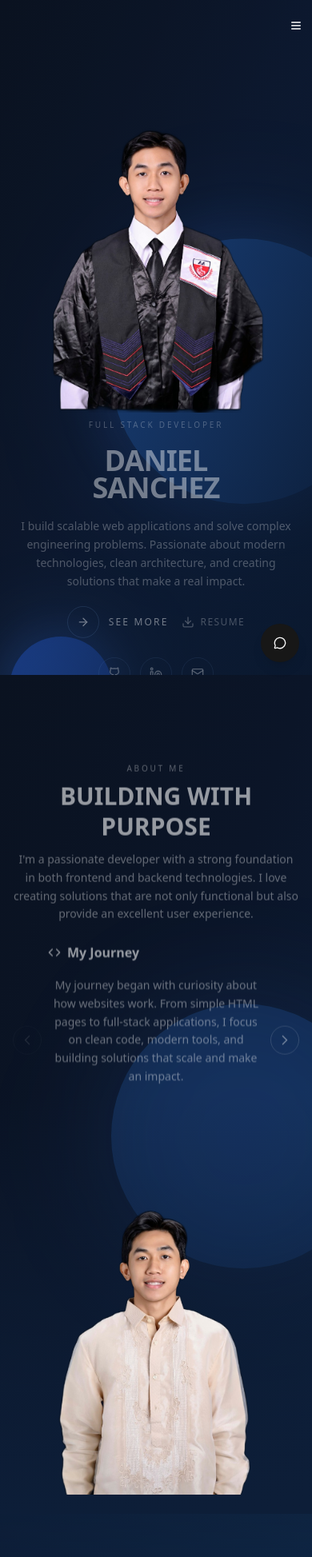
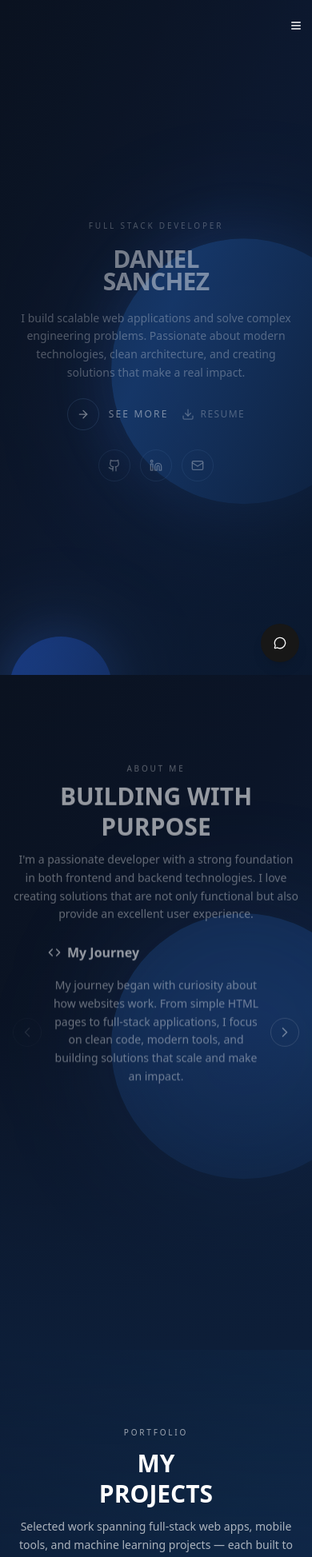
Before and after one commit to DJSanch/DJSanch_Portfolio, a Next.js app: page / in a window 390 px wide. Shown: the top 1947 px of the page at 80% size. Built offline with nearby package versions, Linux system fonts and the light colour scheme.

Commit message:
responsive

```diff
--- a/src/app/globals.css
+++ b/src/app/globals.css
@@ -1,5 +1,10 @@
 @import "tailwindcss";
 @import "tw-animate-css";
+
+html,
+body {
+  overflow-x: hidden;
+}
 
 @custom-variant dark (&:is(.dark *));
 
--- a/src/components/projects-events-slide.tsx
+++ b/src/components/projects-events-slide.tsx
@@ -65,7 +65,7 @@ export function ProjectsEventsPlane({ children }: { children: React.ReactNode })
   return (
     <div id="projects-events" className="relative h-[100dvh] scroll-mt-0">
       <div className="sticky top-0 h-[100dvh] overflow-hidden">
-        <div className="relative h-full w-full overflow-hidden">{children}</div>
+        <div className="relative h-full w-full overflow-hidden overscroll-contain">{children}</div>
       </div>
     </div>
   )
--- a/src/components/sections/about.tsx
+++ b/src/components/sections/about.tsx
@@ -1,11 +1,10 @@
 "use client"
 
 import { useCallback, useEffect, useRef, useState } from "react"
-import Image from "next/image"
 import { Card, CardContent, CardHeader, CardTitle } from "@/components/ui/card"
 import { Badge } from "@/components/ui/badge"
 import { GraduationCap, Briefcase, Code, Award, ChevronLeft, ChevronRight, type LucideIcon } from "lucide-react"
-import { useHeroAboutBlend, scrollToHero } from "@/components/hero-about-scroll"
+import { useHeroAboutBlend } from "@/components/hero-about-scroll"
 
 const aboutCardClass =
   "h-full gap-2 border-0 bg-transparent py-2 text-white shadow-none backdrop-blur-none"
@@ -193,7 +192,7 @@ const About = () => {
         />
 
         <div className="container relative z-10 mx-auto flex min-h-screen flex-col px-4 pb-6 pt-24 sm:px-6 sm:pb-8 sm:pt-28">
-          <div className="grid min-h-[calc(100dvh-7rem)] w-full grid-cols-1 items-stretch gap-8 lg:grid-cols-2 lg:gap-4 xl:gap-6">
+          <div className="grid w-full grid-cols-1 items-stretch gap-6 sm:gap-8 lg:min-h-[calc(100dvh-7rem)] lg:grid-cols-2 lg:gap-4 xl:gap-6">
             <div
               className="flex min-h-0 min-w-0 flex-col text-center transition-all duration-700 ease-out sm:text-left lg:max-w-xl lg:pl-8 xl:pl-12"
               style={{
@@ -233,7 +232,7 @@ const About = () => {
 
                 <div
                   ref={cardsRef}
-                  className="flex h-[min(260px,36vh)] min-w-0 flex-1 snap-x snap-mandatory overflow-x-auto overflow-y-hidden scroll-smooth sm:h-[min(280px,38vh)] [scrollbar-width:none] [-ms-overflow-style:none] [&::-webkit-scrollbar]:hidden"
+                  className="flex h-[min(240px,34vh)] min-w-0 flex-1 snap-x snap-mandatory overflow-x-auto overflow-y-hidden scroll-smooth sm:h-[min(280px,38vh)] [scrollbar-width:none] [-ms-overflow-style:none] [&::-webkit-scrollbar]:hidden"
                 >
                   {slides.map((slide, index) => {
                     const Icon = slide.icon
@@ -266,22 +265,6 @@ const About = () => {
               </div>
             </div>
 
-            <button
-              type="button"
-              onClick={scrollToHero}
-              aria-label="Back to home"
-              className="relative mx-auto h-[min(52vh,420px)] w-full max-w-[320px] shrink-0 cursor-pointer border-0 bg-transparent p-0 sm:h-[min(58vh,500px)] sm:max-w-md lg:hidden"
-            >
-              <Image
-                src="/about-portrait.png"
-                alt="Daniel Sanchez"
-                fill
-                unoptimized
-                sizes="(max-width: 640px) 280px, 400px"
-                className="object-contain object-bottom"
-              />
-            </button>
-
             <div aria-hidden className="hidden lg:block" />
           </div>
         </div>
--- a/src/components/sections/certifications.tsx
+++ b/src/components/sections/certifications.tsx
@@ -3,6 +3,7 @@
 import { useState } from "react"
 import Image from "next/image"
 import { Award, ChevronLeft, ChevronRight } from "lucide-react"
+import { useIsMobile } from "@/hooks/use-media-query"
 
 interface CertificationItem {
   title: string
@@ -45,7 +46,12 @@ const certifications: CertificationItem[] = [
 ]
 
 /** Horizontal carousel — cards move left/right; neighbors show blurred on the sides */
-function getHorizontalCarouselPosition(index: number, activeIndex: number, spacing = 300) {
+function getHorizontalCarouselPosition(
+  index: number,
+  activeIndex: number,
+  spacing: number,
+  activeScale: number
+) {
   const offset = index - activeIndex
   if (Math.abs(offset) > 3) {
     return { x: 0, y: 0, scale: 0, opacity: 0, zIndex: 0, blur: 0 }
@@ -57,15 +63,19 @@ function getHorizontalCarouselPosition(index: number, activeIndex: number, spaci
   return {
     x,
     y: 0,
-    scale: depth === 0 ? 1.4 : depth === 1 ? 0.8 : Math.max(0.6, 0.88 - depth * 0.12),
-    opacity: depth === 0 ? 1 : depth === 1 ? 0.75 : Math.max(0.4, 0.65 - depth * 0.12),
-    blur: depth === 0 ? 0 : depth === 1 ? 6 : Math.min(10, 4 + depth * 2),
+    scale: depth === 0 ? activeScale : depth === 1 ? 0.78 : Math.max(0.58, 0.86 - depth * 0.12),
+    opacity: depth === 0 ? 1 : depth === 1 ? 0.72 : Math.max(0.38, 0.62 - depth * 0.12),
+    blur: depth === 0 ? 0 : depth === 1 ? 5 : Math.min(10, 4 + depth * 2),
     zIndex: 40 - depth,
   }
 }
 
 const Certifications = () => {
   const [activeIndex, setActiveIndex] = useState(0)
+  const isMobile = useIsMobile()
+
+  const carouselSpacing = isMobile ? 150 : 300
+  const activeScale = isMobile ? 1.12 : 1.4
 
   const goTo = (direction: "prev" | "next") => {
     setActiveIndex((current) => {
@@ -105,7 +115,7 @@ const Certifications = () => {
             </div>
 
             {/* Center — horizontal certificate carousel */}
-            <div className="flex w-full max-w-5xl items-center justify-center gap-3 sm:gap-4">
+            <div className="flex w-full max-w-5xl items-center justify-center gap-2 overflow-x-clip sm:gap-4">
               <button
                 type="button"
                 onClick={() => goTo("prev")}
@@ -115,9 +125,14 @@ const Certifications = () => {
                 <ChevronLeft className="h-5 w-5" />
               </button>
 
-              <div className="relative h-[min(400px,52vh)] w-full min-w-0 flex-1 overflow-visible sm:h-[min(460px,56vh)]">
+              <div className="relative h-[min(320px,44vh)] w-full min-w-0 flex-1 overflow-visible sm:h-[min(400px,52vh)] md:h-[min(460px,56vh)]">
                 {certifications.map((cert, index) => {
-                  const pos = getHorizontalCarouselPosition(index, activeIndex)
+                  const pos = getHorizontalCarouselPosition(
+                    index,
+                    activeIndex,
+                    carouselSpacing,
+                    activeScale
+                  )
                   const isActive = index === activeIndex
                   const cardStyle = {
                     transform: `translate(calc(-50% + ${pos.x}px), calc(-50% + ${pos.y}px)) scale(${pos.scale})`,
@@ -128,7 +143,7 @@ const Certifications = () => {
                     filter: `blur(${pos.blur}px)`,
                   }
                   const cardClassName =
-                    "absolute left-1/2 top-1/2 w-[min(320px,88vw)] origin-center sm:w-[380px] lg:w-[440px] xl:w-[480px]"
+                    "absolute left-1/2 top-1/2 w-[min(240px,72vw)] origin-center sm:w-[320px] md:w-[380px] lg:w-[440px] xl:w-[480px]"
 
                   const cardContent = (
                     <div className="overflow-hidden rounded-2xl bg-[#0a1220]/80 shadow-[0_24px_60px_rgba(0,0,0,0.5)]">
--- a/src/components/sections/hero.tsx
+++ b/src/components/sections/hero.tsx
@@ -1,6 +1,5 @@
 "use client"
 
-import Image from "next/image"
 import { ArrowRight, Download, Github, Linkedin, Mail } from "lucide-react"
 import { useHeroAboutBlend } from "@/components/hero-about-scroll"
 
@@ -36,10 +35,10 @@ const Hero = () => {
       />
 
       <div className="container relative z-10 mx-auto flex min-h-[100dvh] flex-col px-4 pb-0 pt-24 sm:px-6 sm:pt-28">
-        <div className="grid h-[calc(100dvh-6rem)] w-full grid-cols-1 items-end gap-6 sm:h-[calc(100dvh-7rem)] sm:gap-8 lg:grid-cols-2 lg:items-stretch lg:gap-4 xl:gap-6">
+        <div className="grid h-[calc(100dvh-6rem)] w-full grid-cols-1 items-center gap-6 sm:h-[calc(100dvh-7rem)] sm:gap-8 lg:grid-cols-2 lg:items-stretch lg:gap-4 xl:gap-6">
           {/* Left — typography & CTA */}
           <div
-            className="order-2 space-y-5 pb-8 text-center transition-all duration-700 ease-out sm:space-y-6 sm:pb-10 sm:text-left lg:order-1 lg:max-w-xl lg:self-center lg:space-y-8 lg:pb-0 lg:pl-8 xl:pl-12"
+            className="space-y-5 pb-8 text-center transition-all duration-700 ease-out sm:space-y-6 sm:pb-10 sm:text-left lg:order-1 lg:max-w-xl lg:self-center lg:space-y-8 lg:pb-0 lg:pl-8 xl:pl-12"
             style={{
               opacity: 1 - blend,
               transform: `translateY(${-blend * 28}px)`,
@@ -49,7 +48,7 @@ const Hero = () => {
               Full Stack Developer
             </p>
 
-            <h1 className="text-4xl font-bold uppercase leading-[0.95] tracking-tight text-white sm:text-5xl md:text-6xl lg:text-7xl xl:text-8xl">
+            <h1 className="text-3xl font-bold uppercase leading-[0.95] tracking-tight text-white sm:text-4xl md:text-5xl lg:text-6xl xl:text-7xl">
               Daniel
               <br />
               Sanchez
@@ -100,19 +99,6 @@ const Hero = () => {
             </div>
           </div>
 
-          {/* Mobile portrait only — desktop uses fixed crossfade */}
-          <div className="relative order-1 mx-auto h-[min(52vh,420px)] w-full max-w-[320px] sm:h-[min(58vh,500px)] sm:max-w-md md:max-w-lg lg:hidden">
-            <Image
-              src="/hero-portrait.png"
-              alt="Daniel Sanchez"
-              fill
-              priority
-              unoptimized
-              sizes="(max-width: 640px) 280px, (max-width: 1024px) 400px, 50vw"
-              className="object-contain object-bottom"
-            />
-          </div>
-
           {/* Desktop spacer for fixed portrait */}
           <div aria-hidden className="hidden lg:block lg:order-2" />
         </div>
--- /dev/null
+++ b/src/hooks/use-media-query.ts
@@ -0,0 +1,26 @@
+"use client"
+
+import { useEffect, useState } from "react"
+
+export function useMediaQuery(query: string) {
+  const [matches, setMatches] = useState(false)
+
+  useEffect(() => {
+    const mediaQuery = window.matchMedia(query)
+    const update = () => setMatches(mediaQuery.matches)
+
+    update()
+    mediaQuery.addEventListener("change", update)
+    return () => mediaQuery.removeEventListener("change", update)
+  }, [query])
+
+  return matches
+}
+
+export function useIsMobile() {
+  return useMediaQuery("(max-width: 639px)")
+}
+
+export function useIsTablet() {
+  return useMediaQuery("(max-width: 1023px)")
+}
```
Also changed, not shown: src/components/sections/contact.tsx (+5 -5 lines), src/components/sections/events.tsx (+5 -3 lines), src/components/sections/projects.tsx (+22 -11 lines).
